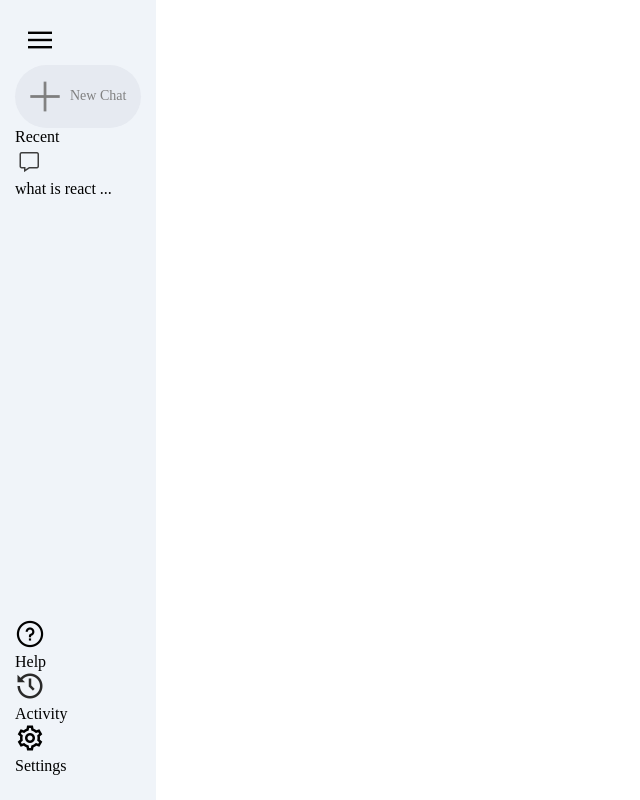
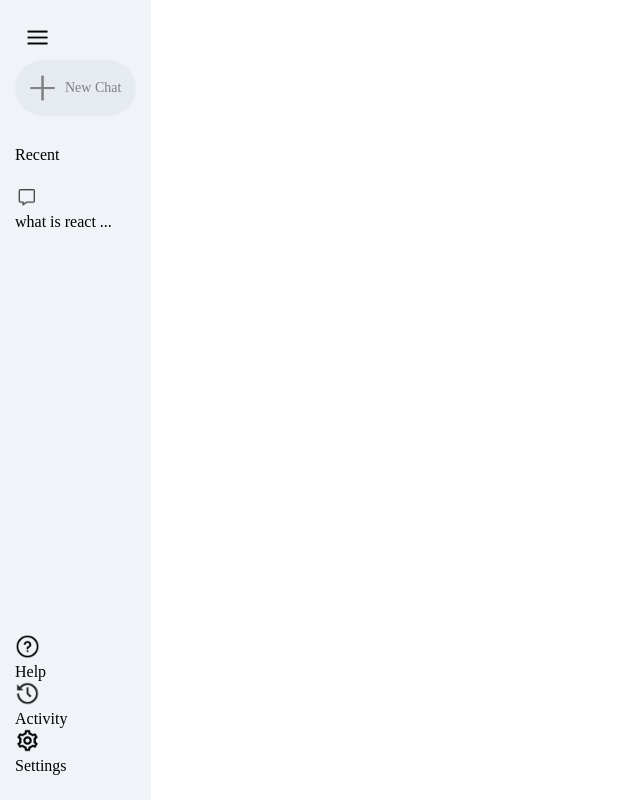
Before and after one commit to Saroyann/Gemini-Clone, a React (Vite) app: page / in a window 1280 px wide. Shown: the whole page, without its empty margins (0-640 px from the left). Built offline with nearby package versions, Linux system fonts and the light colour scheme.

Commit message:
initial commit

```diff
--- a/src/components/sidebar/sidebar.css
+++ b/src/components/sidebar/sidebar.css
@@ -8,7 +8,7 @@
 }
 
 .sidebar img {
-    width: 30px;
+    width: 25px;
 }
 
 .sidebar .menu {
@@ -29,3 +29,13 @@
     color: gray;
     cursor: pointer;
 }
+
+.sidebar .recent {
+    display: flex;
+    flex-direction: column;
+}
+
+.sidebar .recent .recent-title {
+    margin-top: 30px;
+    margin-bottom: 20px;
+}
```
